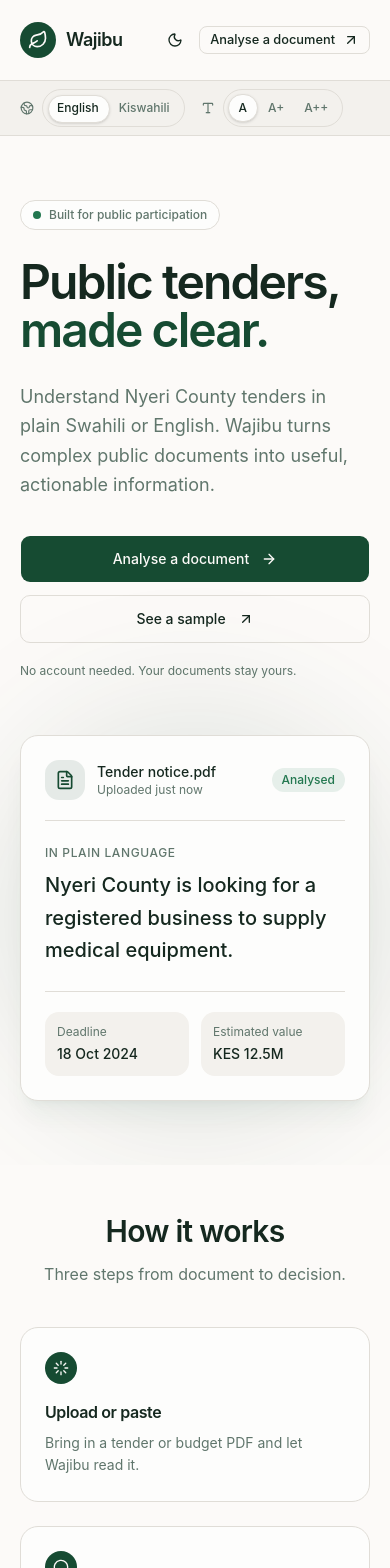
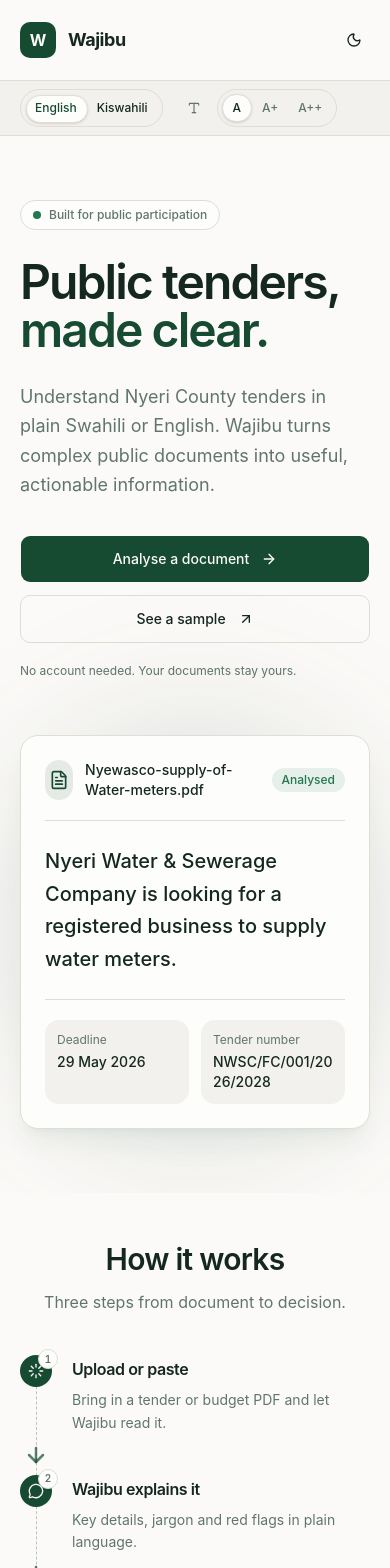
Before and after one commit to nazarenegena/wajibu, a React (Vite) app: page / in a window 390 px wide. Shown: the top 1568 px of the page. Built offline with nearby package versions, Linux system fonts and the light colour scheme.

Commit message:
how it works workflow refactored

```diff
--- a/src/components/Header.tsx
+++ b/src/components/Header.tsx
@@ -1,5 +1,5 @@
 import { Link } from "react-router-dom";
-import { ArrowUpRight, Leaf, Moon, Sun } from "lucide-react";
+import { Moon, Sun } from "lucide-react";
 import { useTheme } from "../components/ThemeProvider";
 import { useLanguage } from "../context/LanguageContext";
 import { Button } from "../components/ui/button";
@@ -15,13 +15,13 @@
         <Link
           to="/"
           aria-label="Wajibu home"
-          className="flex min-w-0 items-center gap-2.5 outline-none focus-visible:ring-3 focus-visible:ring-ring/50"
+          className="flex min-w-0 items-center gap-3 outline-none focus-visible:ring-3 focus-visible:ring-ring/50"
         >
-          <span className="grid size-9 shrink-0 place-items-center rounded-full bg-primary text-primary-foreground">
-            <Leaf className="size-5" />
+          <span className="grid size-9 shrink-0 place-items-center rounded-lg bg-primary text-primary-foreground">
+            <span className="text-base font-bold leading-none">W</span>
           </span>
           <span>
-            <span className="block text-lg font-semibold tracking-tight">
+            <span className="block text-lg font-bold tracking-tight">
               Wajibu
             </span>
             <span className="hidden text-xs text-muted-foreground sm:block">
@@ -36,7 +36,7 @@
         >
           <a
             href="/#how-it-works"
-            className="hidden text-sm font-medium text-muted-foreground transition-colors hover:text-foreground sm:inline-flex"
+            className="hidden text-sm font-medium transition-colors hover:text-foreground sm:inline-flex"
           >
             {t("nav_how_works")}
           </a>
@@ -45,6 +45,7 @@
             size="icon"
             aria-label="Toggle theme"
             onClick={() => setTheme(nextTheme)}
+            className="cursor-pointer"
           >
             {resolved === "dark" ? (
               <Sun className="size-4" />
@@ -52,10 +53,6 @@
               <Moon className="size-4" />
             )}
           </Button>
-          <Button variant="outline" size="sm" nativeButton={false} render={<Link to="/analyse" />}>
-            {t("cta_analyse_doc")}
-            <ArrowUpRight className="ml-1 size-4" />
-          </Button>
         </nav>
       </div>
     </header>
--- a/src/components/LanguageBar.tsx
+++ b/src/components/LanguageBar.tsx
@@ -1,12 +1,11 @@
-import { Globe2, Type } from "lucide-react";
+import { Type } from "lucide-react";
 import { LanguageToggle } from "./LanguageToggle";
 import { TextSizeToggle } from "./TextSizeToggle";
 
 export function LanguageBar() {
   return (
     <div className="border-b border-border bg-muted">
-      <div className="mx-auto flex max-w-6xl flex-wrap items-center gap-2 px-5 py-2 lg:justify-end lg:px-8">
-        <Globe2 className="size-3.5 text-muted-foreground" aria-hidden />
+      <div className="mx-auto flex max-w-6xl flex-wrap items-center gap-4 px-5 py-2 lg:justify-end lg:px-8">
         <LanguageToggle />
         <Type className="ml-2 size-3.5 text-muted-foreground" aria-hidden />
         <TextSizeToggle />
--- a/src/components/SmsChatPreview.tsx
+++ b/src/components/SmsChatPreview.tsx
@@ -1,4 +1,3 @@
-import { Leaf } from "lucide-react";
 import { useLanguage } from "../context/LanguageContext";
 
 interface SmsChatMessage {
@@ -18,9 +17,14 @@
     return (
       <div className="max-w-[85%] self-start rounded-2xl rounded-bl-md bg-[hsl(152_15%_16%)] px-4 py-3 text-sm leading-relaxed text-white">
         {label ? (
-          <p className="mb-1 text-xs font-medium text-[hsl(152_45%_55%)]">
-            {label}
-          </p>
+          <span
+            className="mb-1 inline-flex h-4 w-4 items-center justify-center rounded-[4px] bg-[hsl(152_45%_55%)]"
+            aria-hidden="true"
+          >
+            <span className="text-[9px] font-bold leading-none text-[hsl(152_25%_10%)]">
+              W
+            </span>
+          </span>
         ) : null}
         <p>{text}</p>
       </div>
@@ -44,7 +48,7 @@
   tenderNumber?: string;
 }
 
-const DEFAULT_TENDER_NUMBER = "NYC/TNC/2024-2025/140";
+const DEFAULT_TENDER_NUMBER = "NWSC/FC/001/2026/2028";
 
 export function SmsChatPreview({ messages, tenderNumber }: SmsChatPreviewProps) {
   const { t } = useLanguage();
@@ -85,21 +89,12 @@
           aria-hidden="true"
         />
 
-        <div className="flex items-center gap-3 border-b border-white/5 pb-4">
-          <div
-            className="flex h-10 w-10 shrink-0 items-center justify-center rounded-full bg-[hsl(152_45%_55%)]"
-            aria-hidden="true"
-          >
-            <Leaf className="h-5 w-5 text-[hsl(152_25%_10%)]" />
-          </div>
-          <div className="flex flex-1 flex-col leading-tight">
-            <p className="text-base font-semibold text-white">
-              {t("sms_chat_app_name")}
-            </p>
-            <p className="text-xs text-white/50">{t("sms_chat_subtitle")}</p>
+        <div className="flex items-center justify-between border-b border-white/5 pb-4">
+          <div className="flex h-9 w-9 items-center justify-center rounded-lg bg-[hsl(152_45%_55%)]">
+            <span className="text-base font-bold text-[hsl(152_25%_10%)]">W</span>
           </div>
           <div
-            className="h-2 w-2 shrink-0 rounded-full bg-[hsl(152_45%_55%)]"
+            className="h-2 w-2 rounded-full bg-[hsl(152_45%_55%)]"
             aria-hidden="true"
           />
         </div>
--- a/src/components/ui/segmented-control.tsx
+++ b/src/components/ui/segmented-control.tsx
@@ -78,7 +78,7 @@
       {options.map((option) => {
         const active = value === option.value;
         return (
-          <span
+          <div
             key={option.value}
             className="flex"
             ref={(node) => {
@@ -91,11 +91,11 @@
               aria-label={option.ariaLabel}
               onClick={() => onChange(option.value)}
               className={cn(
-                "relative z-10 inline-flex h-7 shrink-0 items-center justify-center rounded-full px-2.5 text-xs font-medium transition-colors outline-none select-none focus-visible:ring-3 focus-visible:ring-ring/50",
+                "relative cursor-pointer z-10 inline-flex h-7 shrink-0 items-center justify-center rounded-full px-2.5 text-xs font-medium transition-colors outline-none select-none focus-visible:ring-3 focus-visible:ring-ring/50",
                 slidingIndicator
                   ? active
-                    ? "text-foreground"
-                    : "text-muted-foreground hover:text-foreground"
+                    ? "text-primary"
+                    : " hover:text-foreground"
                   : active
                     ? "border border-border bg-card text-foreground shadow-sm"
                     : "text-muted-foreground hover:text-foreground"
@@ -103,7 +103,7 @@
             >
               {option.label}
             </button>
-          </span>
+          </div>
         );
       })}
     </div>
--- a/src/i18n/en.ts
+++ b/src/i18n/en.ts
@@ -16,14 +16,13 @@
   home_hero_body:
     'Understand Nyeri County tenders in plain Swahili or English. Wajibu turns complex public documents into useful, actionable information.',
   home_no_account: 'No account needed. Your documents stay yours.',
-  home_mock_file: 'Tender notice.pdf',
+  home_mock_file: 'Nyewasco-supply-of-Water-meters.pdf',
   home_mock_uploaded: 'Uploaded just now',
   home_mock_analysed: 'Analysed',
   home_mock_plain_lang: 'In plain language',
   home_mock_blurb:
-    'Nyeri County is looking for a registered business to supply medical equipment.',
-  home_mock_deadline: '18 Oct 2024',
-  home_mock_value: 'KES 12.5M',
+    'Nyeri Water & Sewerage Company is looking for a registered business to supply water meters.',
+  home_mock_deadline: '29 May 2026',
   samples_eyebrow: 'Try a real example',
   samples_h2: 'Explore sample tenders',
   samples_desc:
@@ -85,14 +84,6 @@
   result_value: 'Estimated value',
   result_contact: 'Contact',
   result_who_can_apply: 'Who can apply',
-  result_category_prompt: 'I am:',
-  result_category_open: 'Open to everyone',
-  result_category_youth: 'A youth (18–35)',
-  result_category_women: 'A women-led business',
-  result_category_plwd: 'A person with disability',
-  result_eligible: 'You may be eligible',
-  result_not_eligible: 'You may not be eligible',
-  result_unclear: 'Not clearly stated — check the summary',
   result_jargon: 'Jargon buster',
   result_jargon_hint: 'Tap a term to see it explained in plain language',
   result_jargon_empty: 'No technical terms to explain in this document.',
@@ -105,7 +96,7 @@
   result_next_steps: 'Your next steps',
   result_next_steps_empty:
     'No clear next steps were identified for this document.',
-  result_plain_lang: 'In plain language',
+  result_plain_lang: 'Overview',
   result_back: 'Back to samples',
   result_complete: 'Analysis complete',
   result_status: 'Status',
@@ -146,14 +137,14 @@
   sms_chat_subtitle: 'Nyeri County tender',
   sms_chat_date: 'Today · 10:42 AM',
   sms_chat_placeholder: 'Reply with a question',
-  sms_chat_msg1: 'Tender: Medical equipment for Nyeri health facilities.',
+  sms_chat_msg1: 'Supply and delivery of water meters for NYEWASCO.',
   sms_chat_msg2:
-    'Apply if your business is registered, tax compliant, and has supplied similar equipment before.',
+    'Apply if your business is registered, tax compliant, and has supplied water meters or similar goods before.',
   sms_chat_msg3:
-    'Deadline: 18 Oct 2024 at 11:00 AM. Tender value: KES 12.5M.',
+    'Deadline: 29 May 2026 at 11:00 AM. Tender ref: NWSC/FC/001/2026/2028.',
   sms_chat_question: 'What should I watch out for?',
   sms_chat_msg4:
-    'Include 2% bid security and submit both hard and electronic copies.',
+    'Submit hard copies before the deadline. Late or electronic tenders are rejected.',
 };
 
 export type UiStrings = typeof en;
--- a/src/i18n/sw.ts
+++ b/src/i18n/sw.ts
@@ -18,14 +18,13 @@
   home_hero_body:
     'Elewa zabuni za Kaunti ya Nyeri kwa Kiswahili rahisi au Kiingereza. Wajibu anageuza nyaraka ngumu za umma kuwa taarifa muhimu na zinazoweza kutekelezwa.',
   home_no_account: 'Hakuna akaunti inayohitajika. Hati zako zinabaki zako.',
-  home_mock_file: 'Ilani ya zabuni.pdf',
+  home_mock_file: 'Nyewasco-supply-of-Water-meters.pdf',
   home_mock_uploaded: 'Imepakiwa muda mfupi uliopita',
   home_mock_analysed: 'Imechambuliwa',
-  home_mock_plain_lang: 'Kwa lugha rahisi',
+  home_mock_plain_lang: 'Muhtasari',
   home_mock_blurb:
-    'Kaunti ya Nyeri inatafuta biashara iliyosajiliwa kusambaza vifaa vya matibabu.',
-  home_mock_deadline: '18 Okt 2024',
-  home_mock_value: 'KES 12.5M',
+    'Kampuni ya maji na maji taka ya Nyeri inatafuta biashara iliyosajiliwa kusambaza mita za maji.',
+  home_mock_deadline: '29 Mei 2026',
   samples_eyebrow: 'Jaribu mfano halisi',
   samples_h2: 'Chunguza zabuni za mfano',
   samples_desc:
@@ -87,14 +86,6 @@
   result_value: 'Makadirio ya thamani',
   result_contact: 'Mawasiliano',
   result_who_can_apply: 'Nani anaweza kuomba',
-  result_category_prompt: 'Mimi ni:',
-  result_category_open: 'Funguliwa kwa kila mtu',
-  result_category_youth: 'Kijana (miaka 18–35)',
-  result_category_women: 'Biashara inayoongozwa na mwanamke',
-  result_category_plwd: 'Mtu mwenye ulemavu',
-  result_eligible: 'Huenda unastahiki',
-  result_not_eligible: 'Huenda huna sifa',
-  result_unclear: 'Haijaainishwa wazi — angalia muhtasari',
   result_jargon: 'Kueleza maneno magumu',
   result_jargon_hint: 'Bofya neno litajwe kwa lugha rahisi',
   result_jargon_empty: 'Hakuna maneno ya kiufundi ya kuelezewa kwenye hati hii.',
@@ -106,7 +97,7 @@
   result_next_steps: 'Hatua zako zijazo',
   result_next_steps_empty:
     'Hakuna hatua zilizowazi zilizotambuliwa kwa hati hii.',
-  result_plain_lang: 'Kwa lugha rahisi',
+  result_plain_lang: 'Muhtasari',
   result_back: 'Rudi kwa mifano',
   result_complete: 'Uchambuzi umekamilika',
   result_status: 'Hali',
@@ -148,12 +139,12 @@
   sms_chat_date: 'Leo · 10:42 asubuhi',
   sms_chat_placeholder: 'Jibu kwa swali',
   sms_chat_msg1:
-    'Zabuni: Vifaa vya matibabu kwa vituo vya afya vya Nyeri.',
+    'Ugavi na uwasilishaji wa mita za maji kwa NYEWASCO.',
   sms_chat_msg2:
-    'Omba ikiwa biashara yako imesajiliwa, inatii ushuru, na imewahi kusambaza vifaa kama hivi hapo awali.',
+    'Omba ikiwa biashara yako imesajiliwa, inatii ushuru, na imewahi kusambaza mita za maji au bidhaa kama hizo hapo awali.',
   sms_chat_msg3:
-    'Tarehe ya mwisho: 18 Okt 2024 saa 11:00 asubuhi. Thamani ya zabuni: KES 12.5M.',
+    'Tarehe ya mwisho: 29 Mei 2026 saa 11:00 asubuhi. Rejea ya zabuni: NWSC/FC/001/2026/2028.',
   sms_chat_question: 'Ninapaswa kuchunga nini?',
   sms_chat_msg4:
-    'Jumuisha dhamana ya zabuni ya asilimia 2 na wasilisha nakala za karatasi na za kielektroniki.',
+    'Wasilisha nakala za karatasi kabla ya tarehe ya mwisho. Zabuni zilizochelewa au za kielektroniki hazitakubaliwa.',
 };
--- a/src/lib/eligibility.ts
+++ /dev/null
@@ -1,63 +0,0 @@
-import { Check, HelpCircle, ShieldAlert } from 'lucide-react';
-import type { UiStrings } from '../context/LanguageContext';
-
-export type CategoryId = 'OPEN' | 'YOUTH' | 'WOMEN' | 'PLWD';
-export type Verdict = 'eligible' | 'not-eligible' | 'unclear';
-
-export const categoryOptions: { id: CategoryId; labelKey: keyof UiStrings }[] = [
-  { id: 'OPEN', labelKey: 'result_category_open' },
-  { id: 'YOUTH', labelKey: 'result_category_youth' },
-  { id: 'WOMEN', labelKey: 'result_category_women' },
-  { id: 'PLWD', labelKey: 'result_category_plwd' },
-];
-
-export const reservedKeywords: Record<Exclude<CategoryId, 'OPEN'>, string[]> = {
-  YOUTH: ['youth', 'aged 18', '18-35', '18 – 35', 'young entrepreneur', 'youth group'],
-  WOMEN: ['women', 'woman', 'women-led', 'women-owned', 'female'],
-  PLWD: ['disab', 'persons with', 'people with', 'special group', 'pwds'],
-};
-
-export function getVerdict(hay: string, category: CategoryId): Verdict {
-  if (category === 'OPEN') {
-    if (/(reserved|restricted|exclusive|only for|only to)/.test(hay)) {
-      return 'not-eligible';
-    }
-    if (/(open to all|open competition|any (registered|qualified|interested)|no restriction)/.test(hay)) {
-      return 'eligible';
-    }
-    return 'unclear';
-  }
-
-  const keywords = reservedKeywords[category];
-  if (keywords.some((word) => hay.includes(word))) return 'eligible';
-
-  if (/(reserved|restricted|exclusive)/.test(hay)) return 'not-eligible';
-  if (/(no (youth|women|disab)|excluding|not open to)/.test(hay)) return 'not-eligible';
-
-  return 'unclear';
-}
-
-export const verdictMeta: Record<
-  Verdict,
-  {
-    labelKey: 'result_eligible' | 'result_not_eligible' | 'result_unclear';
-    className: string;
-    icon: typeof Check;
-  }
-> = {
-  eligible: {
-    labelKey: 'result_eligible',
-    className: 'text-success',
-    icon: Check,
-  },
-  'not-eligible': {
-    labelKey: 'result_not_eligible',
-    className: 'text-warning',
-    icon: ShieldAlert,
-  },
-  unclear: {
-    labelKey: 'result_unclear',
-    className: 'text-muted-foreground',
-    icon: HelpCircle,
-  },
-};
--- a/src/pages/Home.tsx
+++ b/src/pages/Home.tsx
@@ -1,5 +1,6 @@
 import { Link } from "react-router-dom";
 import {
+  ArrowDown,
   ArrowRight,
   ArrowUpRight,
   FileText,
@@ -71,9 +72,7 @@
                     <p className="text-sm font-medium">
                       {t("home_mock_file")}
                     </p>
-                    <p className="text-xs text-muted-foreground">
-                      {t("home_mock_uploaded")}
-                    </p>
+
                   </div>
                 </div>
                 <span className="rounded-full bg-success/10 px-2.5 py-1 text-xs font-medium text-success">
@@ -81,9 +80,7 @@
                 </span>
               </div>
               <div className="py-6">
-                <p className="mb-2 text-xs font-medium uppercase tracking-wider text-muted-foreground">
-                  {t("home_mock_plain_lang")}
-                </p>
+
                 <p className="text-xl font-medium leading-relaxed">
                   {t("home_mock_blurb")}
                 </p>
@@ -99,10 +96,10 @@
                 </div>
                 <div className="rounded-xl bg-muted p-3">
                   <p className="text-xs text-muted-foreground">
-                    {t("result_value")}
+                    {t("result_tender_number")}
                   </p>
-                  <p className="mt-1 text-sm font-medium">
-                    {t("home_mock_value")}
+                  <p className="mt-1 break-words text-sm font-medium">
+                    NWSC/FC/001/2026/2028
                   </p>
                 </div>
               </div>
@@ -119,7 +116,11 @@
             </h2>
             <p className="mt-3 text-muted-foreground">{t("how_sub")}</p>
           </div>
-          <div className="grid gap-6 sm:grid-cols-3">
+          <div className="relative">
+            <div className="absolute left-[16.6%] right-[16.6%] top-4 hidden border-t border-dashed border-primary/30 sm:block" />
+            <ArrowRight className="absolute left-[33%] top-1 hidden size-6 -translate-x-1/2 text-primary/70 sm:block" strokeWidth={2.5} />
+            <ArrowRight className="absolute left-[66%] top-1 hidden size-6 -translate-x-1/2 text-primary/70 sm:block" strokeWidth={2.5} />
+            <div className="grid gap-10 sm:grid-cols-3 sm:gap-6">
               {[
                 { icon: Loader, title: t("how_1_title"), body: t("how_1_body") },
                 {
@@ -128,22 +129,34 @@
                   body: t("how_2_body"),
                 },
                 { icon: Search, title: t("how_3_title"), body: t("how_3_body") },
-            ].map((step) => (
+              ].map((step, index) => (
                 <div
                   key={step.title}
-                className="rounded-2xl border border-border bg-card p-6"
+                  className="relative flex items-start gap-5 sm:block sm:text-center"
                 >
-                <span className="grid size-8 place-items-center rounded-full bg-primary text-xs font-semibold text-primary-foreground">
+                  {index < 2 && (
+                    <>
+                      <div className="absolute left-4 top-4 -bottom-14 w-px border-l border-dashed border-primary/30 sm:hidden" />
+                      <ArrowDown className="absolute left-1 mt-2 top-full size-6 text-primary/70 sm:hidden" strokeWidth={2.5} />
+                    </>
+                  )}
+                  <span className="relative grid size-8 shrink-0 place-items-center rounded-full bg-primary text-primary-foreground sm:mx-auto">
                     <step.icon className="size-4" />
+                    <span className="absolute -right-1.5 -top-1.5 grid size-5 place-items-center rounded-full border border-border bg-card text-[10px] font-semibold tabular-nums text-muted-foreground">
+                      {index + 1}
                     </span>
-                <h3 className="mt-4 text-base font-semibold">
+                  </span>
+                  <div>
+                    <h3 className="mt-0.5 text-base font-semibold sm:mt-4">
                       {step.title}
                     </h3>
                     <p className="mt-2 text-sm leading-relaxed text-muted-foreground">
                       {step.body}
                     </p>
                   </div>
+                </div>
               ))}
+            </div>
           </div>
         </div>
       </section>
```
Also changed, not shown: src/components/SourceDisclosure.tsx (+36 -9 lines), src/components/category-select.tsx (deleted, +0 -31 lines), src/pages/Result.tsx (+6 -47 lines). Lines whose indentation alone changed are shown as unchanged.
